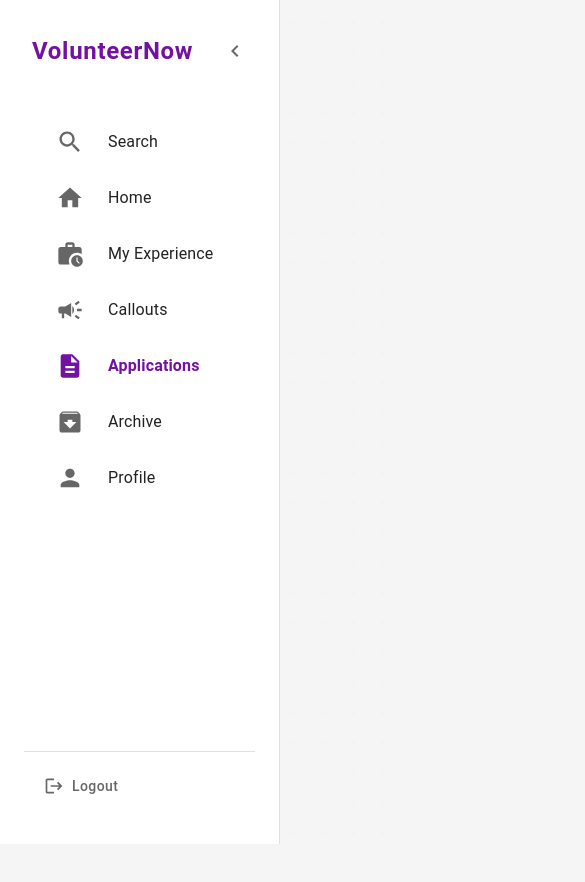
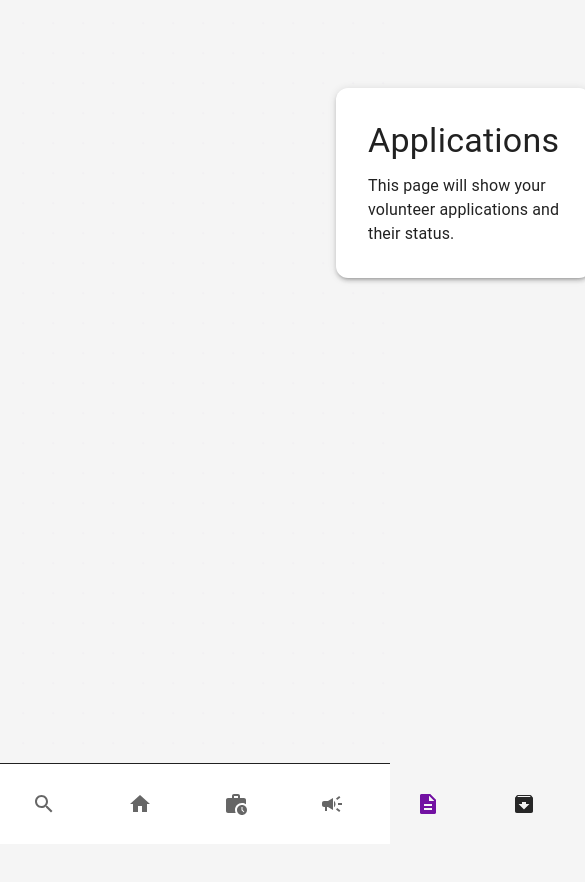
Before and after one commit to TRBF/volunteernow-web, a React (Create React App) app: page /volunteernow-web/applications in a window 390 px wide. Shown: the top 882 px of the page, 585 px wide, since content can reach past the window. Built offline with nearby package versions, Linux system fonts and the light colour scheme; sample sign-in values are in the browser's storage.

Commit message:
feat: make website responsive with bottom navigation on mobile

```diff
--- a/src/App.tsx
+++ b/src/App.tsx
@@ -39,12 +39,13 @@ const MainContent: React.FC<MainContentProps> = ({ children }) => {
       sx={{
         flexGrow: 1,
         minHeight: '100vh',
-        ml: '280px', // Match the expanded sidebar width
+        ml: { xs: 0, md: '280px' }, // Only apply margin on desktop
+        mb: { xs: '56px', md: 0 }, // Add bottom margin on mobile for the navigation
         transition: theme.transitions.create('margin', {
           easing: theme.transitions.easing.sharp,
           duration: theme.transitions.duration.enteringScreen,
         }),
-        p: 3,
+        p: { xs: 2, md: 3 }, // Reduce padding on mobile
       }}
     >
       <Fade in={true} timeout={300} key={location.pathname}>
--- a/src/components/Header.tsx
+++ b/src/components/Header.tsx
@@ -143,25 +143,28 @@ const Header: React.FC<HeaderProps> = ({
       {!searchDrawerOpen ? (
         <Box
           sx={{
-            width: isCollapsed ? 72 : sidebarWidth,
-            height: '100vh',
+            width: { xs: '100%', md: isCollapsed ? 72 : sidebarWidth },
+            height: { xs: 'auto', md: '100vh' },
             position: 'fixed',
-            left: 0,
-            top: 0,
+            left: { xs: 0, md: 0 },
+            top: { xs: 'auto', md: 0 },
+            bottom: { xs: 0, md: 'auto' },
             backgroundColor: 'white',
-            borderRight: '1px solid',
+            borderRight: { xs: 0, md: '1px solid' },
+            borderTop: { xs: '1px solid', md: 0 },
             borderColor: 'divider',
             display: 'flex',
-            flexDirection: 'column',
-            p: isCollapsed ? 1.5 : 3,
+            flexDirection: { xs: 'row', md: 'column' },
+            p: { xs: 1, md: isCollapsed ? 1.5 : 3 },
             transition: theme.transitions.create(['width', 'padding'], {
               easing: theme.transitions.easing.sharp,
               duration: theme.transitions.duration.enteringScreen,
             }),
+            zIndex: 1200,
           }}
         >
           <Box sx={{
-            display: 'flex',
+            display: { xs: 'none', md: 'flex' },
             alignItems: 'center',
             justifyContent: 'space-between',
             mb: 4,
@@ -187,6 +190,7 @@ const Header: React.FC<HeaderProps> = ({
             <IconButton
               onClick={() => setIsCollapsed(!isCollapsed)}
               sx={{
+                display: { xs: 'none', md: 'flex' },
                 color: 'text.secondary',
                 '&:hover': {
                   backgroundColor: 'transparent',
@@ -197,9 +201,22 @@ const Header: React.FC<HeaderProps> = ({
             </IconButton>
           </Box>
 
-          <List sx={{ flex: 1, px: isCollapsed ? 0 : 1 }}>
+          <List sx={{
+            flex: 1,
+            px: { xs: 0, md: isCollapsed ? 0 : 1 },
+            display: 'flex',
+            flexDirection: { xs: 'row', md: 'column' },
+            justifyContent: { xs: 'space-around', md: 'flex-start' },
+            width: '100%'
+          }}>
             {showSearch && (
-              <ListItem disablePadding sx={{ mb: 1 }}>
+              <ListItem
+                disablePadding
+                sx={{
+                  mb: { xs: 0, md: 1 },
+                  width: { xs: 'auto', md: '100%' }
+                }}
+              >
                 <ListItemButton
                   onClick={handleSearchOpen}
                   sx={{
@@ -215,13 +232,14 @@ const Header: React.FC<HeaderProps> = ({
                     <SearchIcon
                       sx={{
                         color: searchDrawerOpen ? theme.palette.primary.main : 'text.secondary',
-                        fontSize: 28,
+                        fontSize: { xs: 24, md: 28 },
                       }}
                     />
                   </ListItemIcon>
                   {!isCollapsed && (
                     <ListItemText
                       primary="Search"
+                      sx={{ display: { xs: 'none', md: 'block' } }}
                       primaryTypographyProps={{
                         color: searchDrawerOpen ? 'primary' : 'text.primary',
                         fontWeight: searchDrawerOpen ? 600 : 400,
@@ -232,7 +250,14 @@ const Header: React.FC<HeaderProps> = ({
               </ListItem>
             )}
             {menuItems.map((item) => (
-              <ListItem key={item.path} disablePadding sx={{ mb: 1 }}>
+              <ListItem
+                key={item.path}
+                disablePadding
+                sx={{
+                  mb: { xs: 0, md: 1 },
+                  width: { xs: 'auto', md: '100%' }
+                }}
+              >
                 <ListItemButton
                   onClick={item.onClick}
                   sx={{
@@ -248,13 +273,14 @@ const Header: React.FC<HeaderProps> = ({
                     <item.icon
                       sx={{
                         color: isActive(item.path) ? theme.palette.primary.main : 'text.secondary',
-                        fontSize: 28,
+                        fontSize: { xs: 24, md: 28 },
                       }}
                     />
                   </ListItemIcon>
                   {!isCollapsed && (
                     <ListItemText
                       primary={item.label}
+                      sx={{ display: { xs: 'none', md: 'block' } }}
                       primaryTypographyProps={{
                         color: isActive(item.path) ? 'primary' : 'text.primary',
                         fontWeight: isActive(item.path) ? 600 : 400,
@@ -266,13 +292,12 @@ const Header: React.FC<HeaderProps> = ({
             ))}
           </List>
 
-          <Divider sx={{ mb: 2 }} />
-
           <Button
             color="inherit"
             startIcon={<LogoutIcon />}
             onClick={handleLogout}
             sx={{
+              display: { xs: 'none', md: 'flex' },
               mt: 'auto',
               mb: 2,
               justifyContent: isCollapsed ? 'center' : 'flex-start',
--- a/src/pages/Applications.tsx
+++ b/src/pages/Applications.tsx
@@ -6,36 +6,9 @@ const Applications = () => {
   return (
     <Box sx={{ minHeight: '100vh' }}>
       <Header showSearch={true} />
-      <Box
-        component="main"
-        sx={{
-          flexGrow: 1,
-          ml: '280px',
-          p: 3,
-          display: 'flex',
-          justifyContent: 'center',
-          alignItems: 'flex-start',
-        }}
-      >
-        <Container
-          maxWidth="lg"
-          sx={{
-            py: 6,
-            display: 'flex',
-            flexDirection: 'column',
-            alignItems: 'center',
-            maxWidth: '1024px',
-          }}
-        >
-          <Paper
-            elevation={3}
-            sx={{
-              p: 4,
-              width: '100%',
-              maxWidth: '800px',
-              borderRadius: 2,
-            }}
-          >
+      <Box component="main" sx={{ flexGrow: 1, ml: '280px', p: 3 }}>
+        <Container maxWidth="lg" sx={{ py: 6 }}>
+          <Paper elevation={3} sx={{ p: 4 }}>
             <Typography variant="h4" gutterBottom>
               Applications
             </Typography>
--- a/src/pages/Home.tsx
+++ b/src/pages/Home.tsx
@@ -29,26 +29,25 @@ const Home = () => {
           component="main"
           sx={{
             flexGrow: 1,
-            ml: '240px', // Space for sidebar
+            ml: { xs: 0, md: '240px' }, // Space for sidebar on desktop only
             display: 'flex',
             justifyContent: 'center',
-            py: 3,
-            px: 2,
+            py: { xs: 2, md: 3 },
           }}
         >
           <Container
             maxWidth={false}
             sx={{
               display: 'flex',
+              flexDirection: { xs: 'column', md: 'row' },
               maxWidth: '1024px', // Instagram-like max width
-              gap: 8, // Increased from 3 to 8 for more spacing
-              justifyContent: 'center',
-              alignItems: 'flex-start',
+              gap: { xs: 4, md: 8 }, // Adjust gap for different screen sizes
+              px: { xs: 1, md: 2 },
             }}
           >
             <Box
               sx={{
-                width: '630px', // Instagram feed width
+                width: { xs: '100%', md: '630px' }, // Full width on mobile
                 flexShrink: 0,
               }}
             >
@@ -56,12 +55,12 @@ const Home = () => {
             </Box>
             <Box
               sx={{
-                width: '320px', // Instagram sidebar width
+                width: { xs: '100%', md: '320px' }, // Full width on mobile
                 flexShrink: 0,
-                position: 'sticky',
+                position: { xs: 'static', md: 'sticky' },
                 top: 24,
                 height: 'fit-content',
-                display: { xs: 'none', md: 'block' }, // Hide on mobile
+                display: { xs: 'block', md: 'block' }, // Show on all devices
               }}
             >
               <NotificationsPanel />
```
